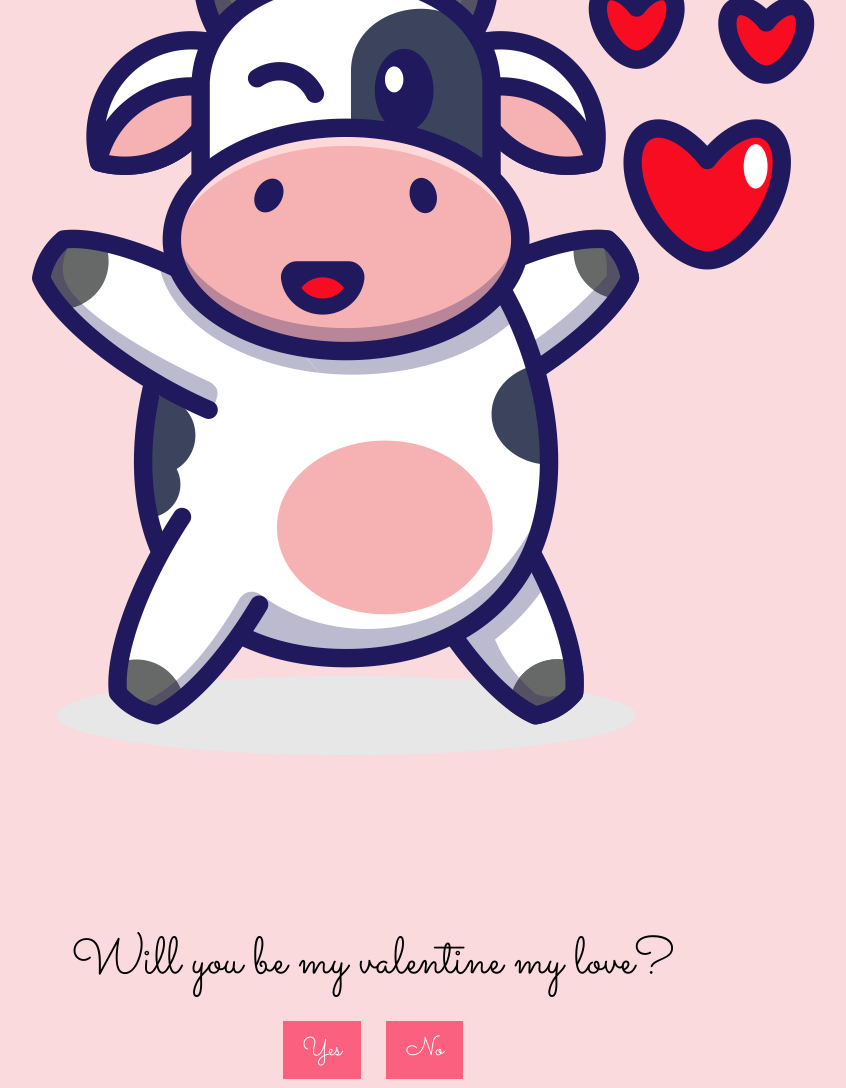
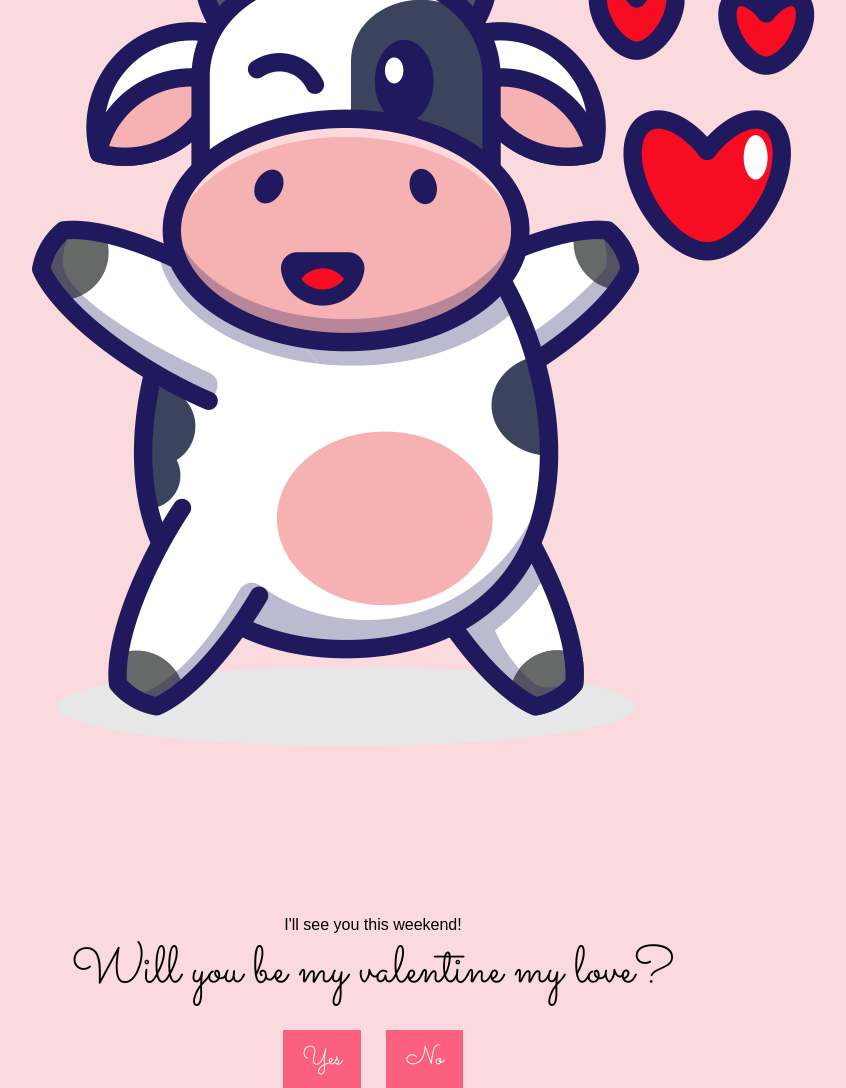
Before and after one commit to TheMysteriousStalker/kennethdarla, a plain HTML site: page index.html in a window 1280 px wide. Shown: the whole page, without its empty margins (267-1113 px from the left). Drawn offline with Linux system fonts and the light colour scheme.

Commit message:
index.html

```diff
--- a/index.html
+++ b/index.html
@@ -11,6 +11,7 @@
     <div id="container">
         <div id="image-container"></div> <!-- Container for displaying images -->
         <div id="text-container">
+            <div id="answer">I'll see you this weekend!</div> <!-- Answer -->
             <p id="answer" style="display: none;"></p>
             <div id="question">Will you be my valentine my love?</div> <!-- Question -->
             <div id="options">
```
